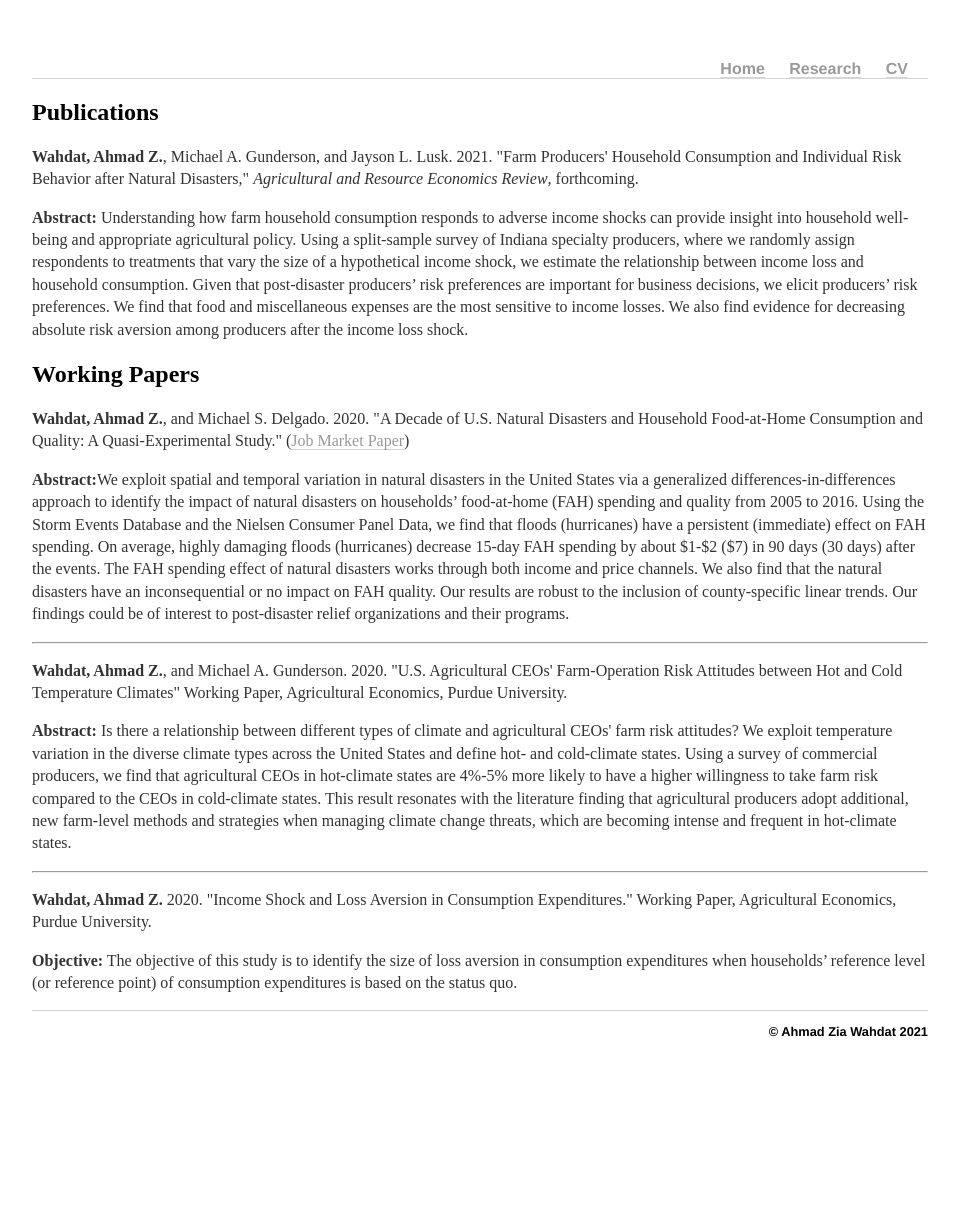
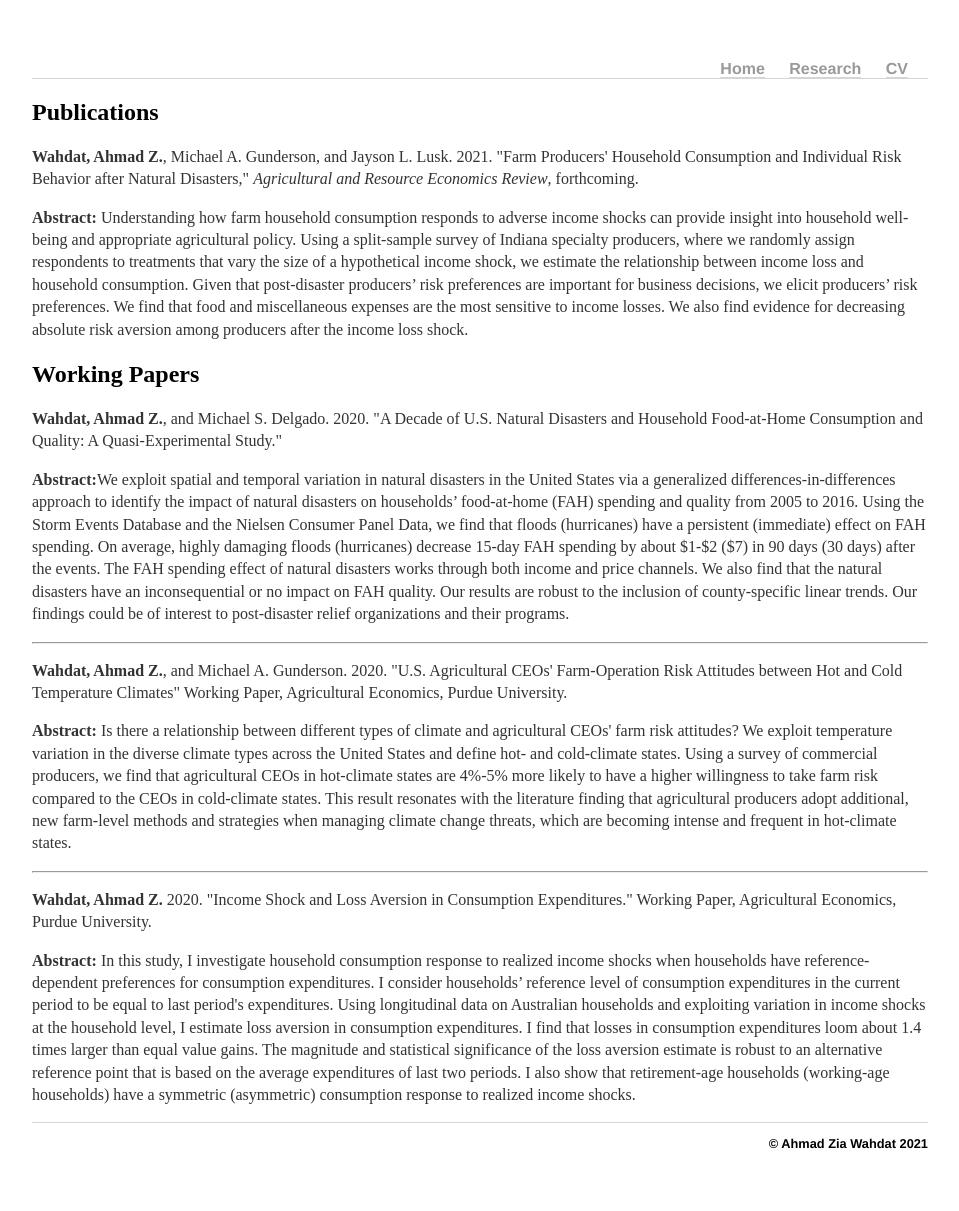
Before and after one commit to awahdat/webpage, a Jekyll site: the page built from research/index.html, in a window 1280 px wide. Shown: the whole page, without its empty margins (160-1119 px from the left). Built offline with Jekyll 4.4.1, drawn with Linux system fonts in a browser that asks for light colours; before the commit the page ends 1099 px from its top, so only the background shows below that.

Commit message:
Update index.html

```diff
--- a/research/index.html
+++ b/research/index.html
@@ -23,8 +23,8 @@ description: Research work of Ahmad Zia Wahdat.
 	<h2>Working Papers</h2>
 
         <p><strong> Wahdat, Ahmad Z.</strong>, and Michael S. Delgado. 2020. "A Decade of U.S. Natural Disasters and Household
-          Food-at-Home Consumption and Quality: A Quasi-Experimental Study."
-		(<a href="/files/Wahdat_JMP_2020_21.pdf" title="Download JMP">Job Market Paper</a>)</p>
+          Food-at-Home Consumption and Quality: A Quasi-Experimental Study."</p>
+		<!--(<a href="/files/Wahdat_JMP_2020_21.pdf" title="Download JMP">Job Market Paper</a>)</p> -->
 	<p><strong>Abstract:</strong>We exploit spatial and temporal variation in natural disasters in the United States via
 		a generalized differences-in-differences approach to identify the impact of natural disasters on households’ food-at-home (FAH)
 		spending and quality from 2005 to 2016. Using the Storm Events Database and the Nielsen Consumer Panel Data,
@@ -54,9 +54,14 @@ description: Research work of Ahmad Zia Wahdat.
 
      <p><strong>Wahdat, Ahmad Z.</strong> 2020. "Income Shock and Loss Aversion in Consumption Expenditures."
 	     Working Paper, Agricultural Economics, Purdue University.</p>
-      <p><strong>Objective:</strong> The objective of this study is to identify the size of loss aversion in consumption expenditures
-	when households’ reference level (or reference point) of consumption expenditures is based on
-	the status quo.</p>
+      <p><strong>Abstract:</strong> In this study, I investigate  household consumption response to realized income shocks when
+       households have reference-dependent preferences for consumption expenditures.
+I consider households’ reference level of consumption expenditures in the current period to be equal to last period's expenditures.
+Using longitudinal data on Australian households and exploiting variation in income shocks at the household level,
+	I estimate loss aversion in consumption expenditures. I find that losses in consumption expenditures loom about 1.4 times larger than equal value gains.
+	The magnitude and statistical significance of the loss aversion estimate is robust to an alternative reference point that is based on
+	the average expenditures of last two periods. I also show that retirement-age households (working-age households) have a symmetric (asymmetric)
+	consumption response to realized income shocks.</p>
 
 
 
```
